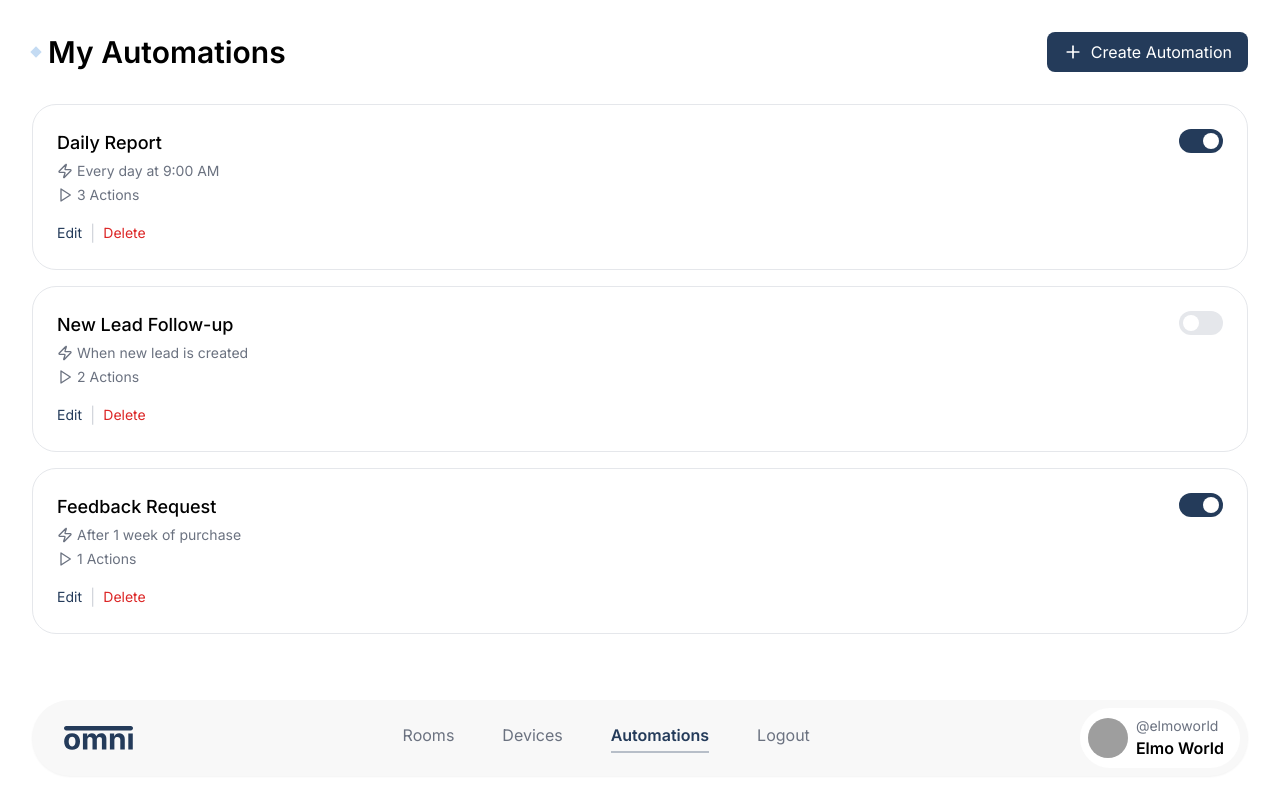
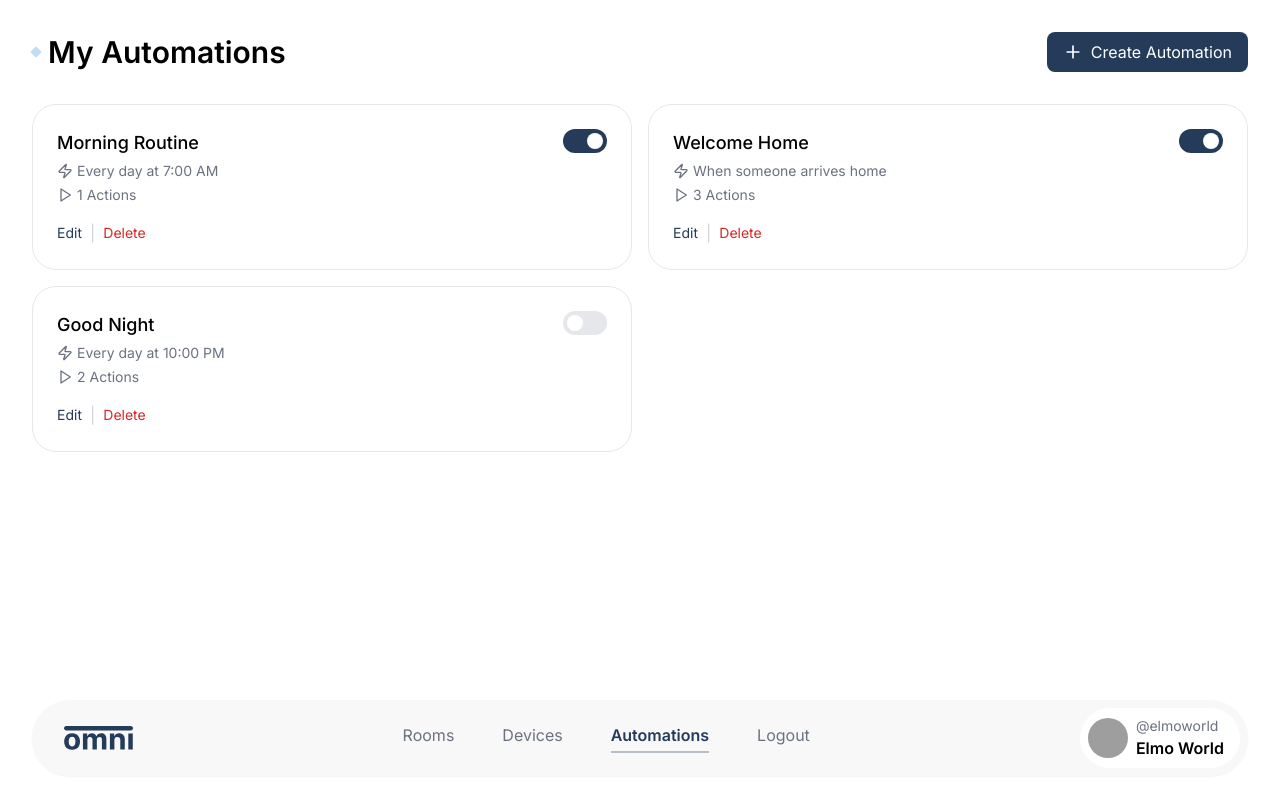
Before and after one commit to towaquimbayo/Omni, a React (Vite) app in the folder frontend/: page /automations in a window 1280 px wide. Shown: the top 796 px of the page. Built offline with nearby package versions, Linux system fonts and the light colour scheme; grey boxes are pictures that could not be loaded.

Commit message:
Update automations page ui

```diff
--- a/frontend/src/pages/Automations.tsx
+++ b/frontend/src/pages/Automations.tsx
@@ -2,28 +2,69 @@ import Layout from "../components/Layout";
 import { Plus, Zap, Play, Trash } from "lucide-react";
 import { useState } from "react";
 
-// Temporary mock data
-const automations = [
+// Types
+interface Action {
+  id: string;
+  type: string;
+}
+
+interface Automation {
+  id: number;
+  name: string;
+  trigger: string;
+  actions: Action[];
+  enabled: boolean;
+}
+
+// Mock Data
+const TRIGGER_OPTIONS = [
+  "Every day at 7:00 AM",
+  "When someone arrives home",
+  "Every day at 10:00 PM",
+  "When everyone leaves home",
+];
+
+const ACTION_OPTIONS = [
+  "Turn on lights",
+  "Turn off lights",
+  "Adjust thermostat",
+  "Lock doors",
+  "Unlock doors",
+  "Send notification",
+  "Play music",
+  "Play welcome message",
+];
+
+const automations: Automation[] = [
   {
     id: 1,
-    name: "Daily Report",
-    trigger: "Every day at 9:00 AM",
-    actions: 3,
+    name: "Morning Routine",
+    trigger: "Every day at 7:00 AM",
+    actions: [
+      { id: "1", type: "Turn on lights" },
+    ],
     enabled: true,
   },
   {
     id: 2,
-    name: "New Lead Follow-up",
-    trigger: "When new lead is created",
-    actions: 2,
-    enabled: false,
+    name: "Welcome Home",
+    trigger: "When someone arrives home",
+    actions: [
+      { id: "1", type: "Turn on lights" },
+      { id: "2", type: "Unlock doors" },
+      { id: "3", type: "Play welcome message" },
+    ],
+    enabled: true,
   },
   {
     id: 3,
-    name: "Feedback Request",
-    trigger: "After 1 week of purchase",
-    actions: 1,
-    enabled: true,
+    name: "Good Night",
+    trigger: "Every day at 10:00 PM",
+    actions: [
+      { id: "1", type: "Turn off lights" },
+      { id: "3", type: "Adjust thermostat" },
+    ],
+    enabled: false,
   },
 ];
 
@@ -32,7 +73,7 @@ export default function Automations() {
     new Set(automations.filter(a => a.enabled).map(a => a.id))
   );
   const [expandedAutomation, setExpandedAutomation] = useState<number | null>(null);
-  const [newActions, setNewActions] = useState<string[]>([""]);
+  const [newActions, setNewActions] = useState<Action[]>([{ id: "new", type: "" }]);
   const [automationList, setAutomationList] = useState(automations);
 
   const toggleAutomation = (id: number) => {
@@ -54,13 +95,13 @@ export default function Automations() {
   const handleActionChange = (index: number, value: string) => {
     setNewActions(prev => {
       const updated = [...prev];
-      updated[index] = value;
+      updated[index].type = value;
       return updated;
     });
   };
 
   const addAction = () => {
-    setNewActions(prev => [...prev, ""]);
+    setNewActions(prev => [...prev, { id: `new-${prev.length + 1}`, type: "" }]);
   };
 
   const removeAction = (index: number) => {
@@ -73,16 +114,54 @@ export default function Automations() {
       id: automationList.length + 1,
       name: "New Automation",
       trigger: "Every day at 9:00 AM",
-      actions: newActions.length,
+      actions: newActions,
       enabled: true,
     };
     setAutomationList([newAutomation, ...automationList]);
     setExpandedAutomation(null);
-    setNewActions([""]);
+    setNewActions([{ id: "new", type: "" }]);
   };
 
   const handleDeleteAutomation = (id: number) => {
     setAutomationList(prev => prev.filter(automation => automation.id !== id));
+  };
+
+  const handleActionEdit = (automationId: number, index: number, value: string) => {
+    setAutomationList(prev => {
+      const updated = prev.map(automation => {
+        if (automation.id === automationId) {
+          const updatedActions = [...automation.actions];
+          updatedActions[index].type = value;
+          return { ...automation, actions: updatedActions };
+        }
+        return automation;
+      });
+      return updated;
+    });
+  };
+
+  const handleActionAdd = (automationId: number) => {
+    setAutomationList(prev => {
+      const updated = prev.map(automation => {
+        if (automation.id === automationId) {
+          return { ...automation, actions: [...automation.actions, { id: `new-${automation.actions.length + 1}`, type: "" }] };
+        }
+        return automation;
+      });
+      return updated;
+    });
+  };
+
+  const handleActionRemove = (automationId: number, index: number) => {
+    setAutomationList(prev => {
+      const updated = prev.map(automation => {
+        if (automation.id === automationId) {
+          return { ...automation, actions: automation.actions.filter((_, i) => i !== index) };
+        }
+        return automation;
+      });
+      return updated;
+    });
   };
 
   return (
@@ -104,7 +183,7 @@ export default function Automations() {
       </div>
 
       {/* Automations List */}
-      <div className="space-y-4">
+      <div className="grid grid-cols-1 md:grid-cols-2 gap-4">
         {expandedAutomation === -1 && (
           <div className="border border-gray-200 rounded-3xl">
             <div className="p-6">
@@ -132,18 +211,17 @@ export default function Automations() {
                       hover:border-primary/50
                       focus:outline-none focus:ring-2 focus:ring-primary/20 focus:border-primary"
                   >
-                    <option>Every day at 9:00 AM</option>
-                    <option>When new lead is created</option>
-                    <option>After 1 week of purchase</option>
-                    <option>After 1 hour of abandonment</option>
+                    {TRIGGER_OPTIONS.map(option => (
+                      <option key={option} value={option}>{option}</option>
+                    ))}
                   </select>
                 </div>
                 <div className="mb-4">
                   <label className="block text-sm font-medium text-gray-700">Actions</label>
                   {newActions.map((action, index) => (
-                    <div key={index} className="flex items-center mb-2">
+                    <div key={action.id} className="flex items-center mb-2">
                       <select
-                        value={action}
+                        value={action.type}
                         onChange={(e) => handleActionChange(index, e.target.value)}
                         className="mt-1 block w-full px-4 py-2.5
                           bg-white border border-gray-300
@@ -155,9 +233,9 @@ export default function Automations() {
                           focus:outline-none focus:ring-2 focus:ring-primary/20 focus:border-primary"
                       >
                         <option value="">Select action</option>
-                        <option>Send Email</option>
-                        <option>Create Task</option>
-                        <option>Send Notification</option>
+                        {ACTION_OPTIONS.map(option => (
+                          <option key={option} value={option}>{option}</option>
+                        ))}
                       </select>
                       <button
                         type="button"
@@ -199,7 +277,7 @@ export default function Automations() {
                 </div>
                 <div className="flex items-center text-sm text-gray-500 mt-1">
                   <Play className="w-4 h-4 mr-1" />
-                  {automation.actions} Actions
+                  {automation.actions.length} Actions
                 </div>
                 <div className="flex space-x-2 pt-4">
                   <button onClick={() => toggleExpand(automation.id)} className="text-sm text-primary hover:text-primary/80">
@@ -240,19 +318,18 @@ export default function Automations() {
                         hover:border-primary/50
                         focus:outline-none focus:ring-2 focus:ring-primary/20 focus:border-primary"
                     >
-                      <option>Every day at 9:00 AM</option>
-                      <option>When new lead is created</option>
-                      <option>After 1 week of purchase</option>
-                      <option>After 1 hour of abandonment</option>
+                      {TRIGGER_OPTIONS.map(option => (
+                        <option key={option} value={option}>{option}</option>
+                      ))}
                     </select>
                   </div>
                   <div className="mb-4">
                     <label className="block text-sm font-medium text-gray-700">Actions</label>
-                    {newActions.map((action, index) => (
-                      <div key={index} className="flex items-center mb-2">
+                    {automation.actions.map((action, index) => (
+                      <div key={action.id} className="flex items-center mb-2">
                         <select
-                          value={action}
-                          onChange={(e) => handleActionChange(index, e.target.value)}
+                          value={action.type}
+                          onChange={(e) => handleActionEdit(automation.id, index, e.target.value)}
                           className="mt-1 block w-full px-4 py-2.5
                             bg-white border border-gray-300
                             rounded-xl shadow-sm
@@ -263,13 +340,13 @@ export default function Automations() {
                             focus:outline-none focus:ring-2 focus:ring-primary/20 focus:border-primary"
                         >
                           <option value="">Select action</option>
-                          <option>Send Email</option>
-                          <option>Create Task</option>
-                          <option>Send Notification</option>
+                          {ACTION_OPTIONS.map(option => (
+                            <option key={option} value={option}>{option}</option>
+                          ))}
                         </select>
                         <button
                           type="button"
-                          onClick={() => removeAction(index)}
+                          onClick={() => handleActionRemove(automation.id, index)}
                           className="ml-2 text-red-600 hover:text-red-700"
                         >
                           <Trash className="w-5 h-5" />
@@ -278,7 +355,7 @@ export default function Automations() {
                     ))}
                     <button
                       type="button"
-                      onClick={addAction}
+                      onClick={() => handleActionAdd(automation.id)}
                       className="mt-2 px-1 py-2 flex text-sm text-primary rounded-lg"
                     >
                       <Plus className="w-5 h-5 mr-2" />
```
